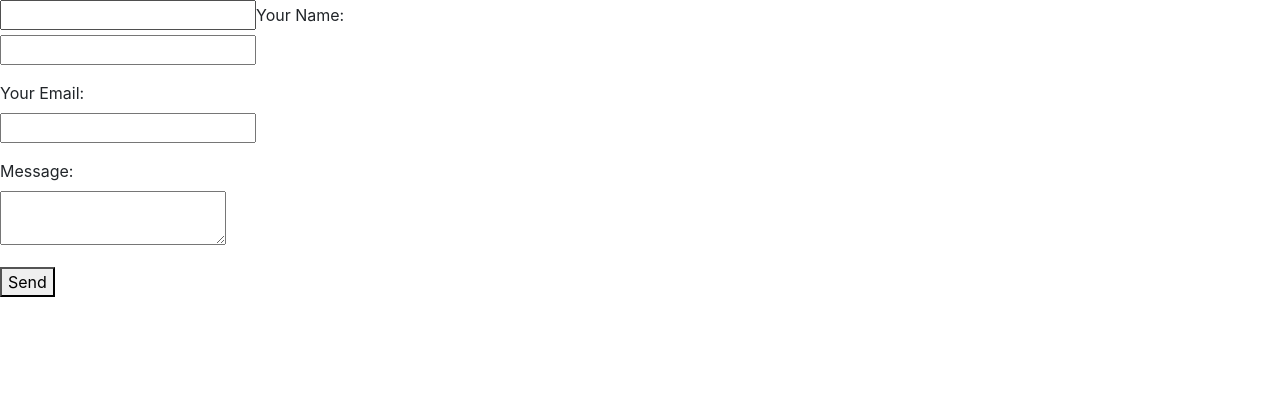
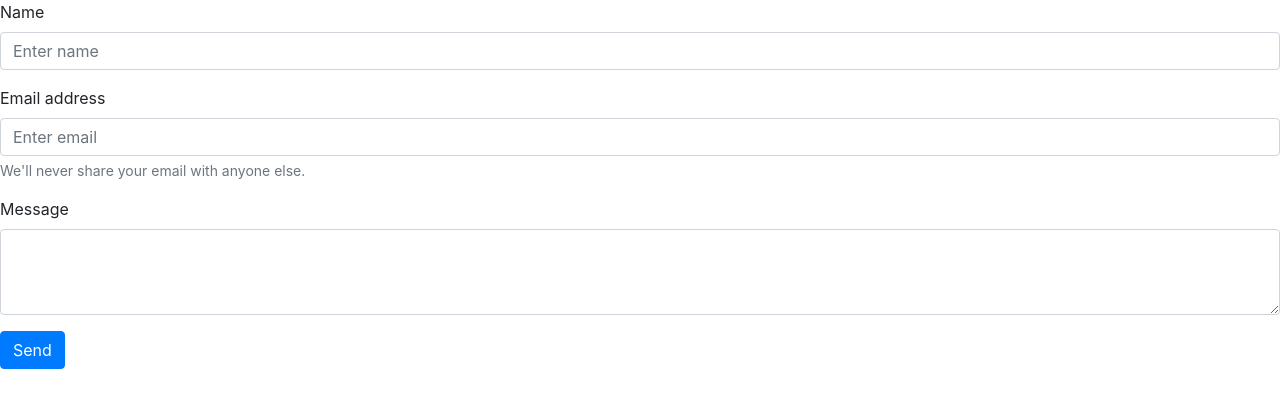
Before and after one commit to stacey-gammon/walkwiltonny, a Next.js app: page /components/contact_form in a window 1280 px wide. Shown: the top 408 px of the page. Built offline with nearby package versions, Linux system fonts and the light colour scheme.

Commit message:
test convert to FOrm

```diff
--- a/pages/components/contact_form.js
+++ b/pages/components/contact_form.js
@@ -36,66 +36,66 @@ const ContactForm = () => {
   };
 
   return (
-    <form name="contact" method="POST" data-netlify="true" action="/success">
+    //     <form name="contact" method="POST" data-netlify="true" action="/success">
+    //       <input type="hidden" name="form-name" value="contact" />
+    //       <p>
+    //         <input type="text" name="firstname" id="firstname" />
+    //         <label htmlFor="yourname">Your Name:</label> <br />
+    //         <input type="text" name="name" id="yourname" />
+    //       </p>
+    //       <p>
+    //         <label htmlFor="youremail">Your Email:</label> <br />
+    //         <input type="email" name="email" id="youremail" />
+    //       </p>
+    //       <p>
+    //         <label htmlFor="yourmessage">Message:</label> <br />
+    //         <textarea name="message" id="yourmessage"></textarea>
+    //       </p>
+    //       <p>
+    //         <button type="submit">Send</button>
+    //       </p>
+    //     </form>
+    //   );
+    <Form action="/success" name="contact" method="POST" data-netlify="true">
+      {showSuccess ? <Alert variant="success">Successfully submitted form.</Alert> : null}
+      {error ? <Alert variant="error">{error}</Alert> : null}
+      <Form.Group controlId="formBasicEmail">
+        <Form.Label>Name</Form.Label>
+        <Form.Control
+          type="name"
+          name="name"
+          placeholder="Enter name"
+          value={name}
+          onChange={(e) => setName(e.target.value)}
+        />
+      </Form.Group>
+      <Form.Group controlId="formBasicEmail">
+        <Form.Label>Email address</Form.Label>
+        <Form.Control
+          type="email"
+          name="email"
+          placeholder="Enter email"
+          value={email}
+          onChange={(e) => setEmail(e.target.value)}
+        />
+        <Form.Text className="text-muted">We'll never share your email with anyone else.</Form.Text>
+      </Form.Group>
+      <Form.Group controlId="exampleForm.ControlTextarea1">
+        <Form.Label>Message</Form.Label>
+        <Form.Control
+          as="textarea"
+          rows={3}
+          value={message}
+          name="message"
+          onChange={(e) => setMessage(e.target.value)}
+        />
+      </Form.Group>
       <input type="hidden" name="form-name" value="contact" />
-      <p>
-        <input type="text" name="firstname" id="firstname" />
-        <label htmlFor="yourname">Your Name:</label> <br />
-        <input type="text" name="name" id="yourname" />
-      </p>
-      <p>
-        <label htmlFor="youremail">Your Email:</label> <br />
-        <input type="email" name="email" id="youremail" />
-      </p>
-      <p>
-        <label htmlFor="yourmessage">Message:</label> <br />
-        <textarea name="message" id="yourmessage"></textarea>
-      </p>
-      <p>
-        <button type="submit">Send</button>
-      </p>
-    </form>
+      <Button variant="primary" type="submit">
+        Send
+      </Button>
+    </Form>
   );
-  //     <form onSubmit={handleSubmit} name="contact">
-  //       {showSuccess ? <Alert variant="success">Successfully submitted form.</Alert> : null}
-  //       {error ? <Alert variant="error">{error}</Alert> : null}
-  //       <Form.Group controlId="formBasicEmail">
-  //         <Form.Label>Name</Form.Label>
-  //         <Form.Control
-  //           type="name"
-  //           name="name"
-  //           placeholder="Enter name"
-  //           value={name}
-  //           onChange={(e) => setName(e.target.value)}
-  //         />
-  //       </Form.Group>
-  //       <Form.Group controlId="formBasicEmail">
-  //         <Form.Label>Email address</Form.Label>
-  //         <Form.Control
-  //           type="email"
-  //           name="email"
-  //           placeholder="Enter email"
-  //           value={email}
-  //           onChange={(e) => setEmail(e.target.value)}
-  //         />
-  //         <Form.Text className="text-muted">We'll never share your email with anyone else.</Form.Text>
-  //       </Form.Group>
-  //       <Form.Group controlId="exampleForm.ControlTextarea1">
-  //         <Form.Label>Message</Form.Label>
-  //         <Form.Control
-  //           as="textarea"
-  //           rows={3}
-  //           value={message}
-  //           name="message"
-  //           onChange={(e) => setMessage(e.target.value)}
-  //         />
-  //       </Form.Group>
-  //       <input type="hidden" name="form-name" value="contact" />
-  //       <Button variant="primary" type="submit">
-  //         Send
-  //       </Button>
-  //     </form>
-  //   );
 };
 
 export default ContactForm;
```
